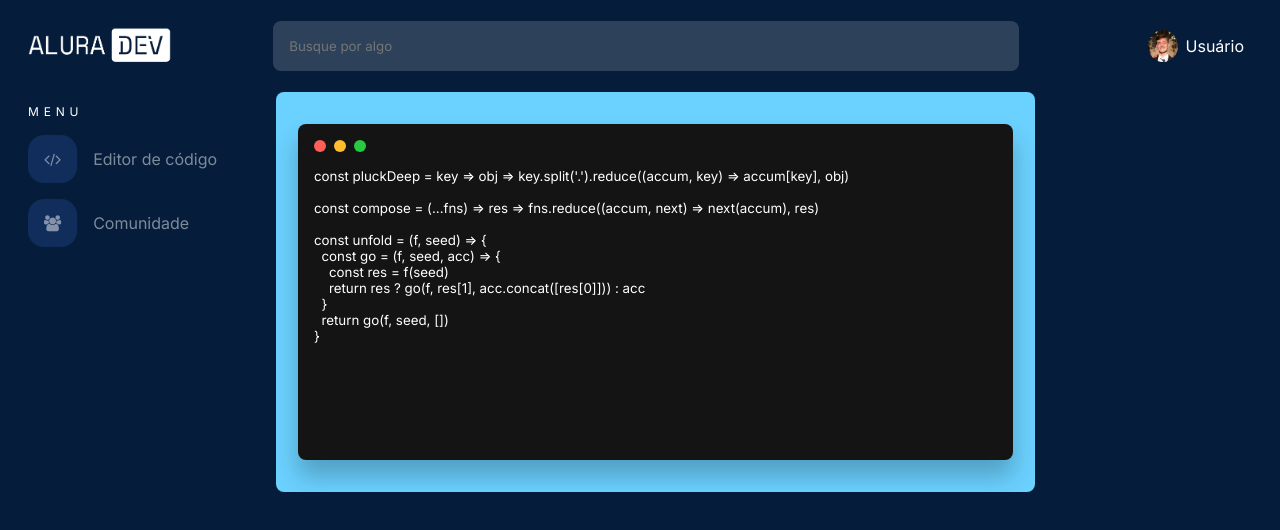
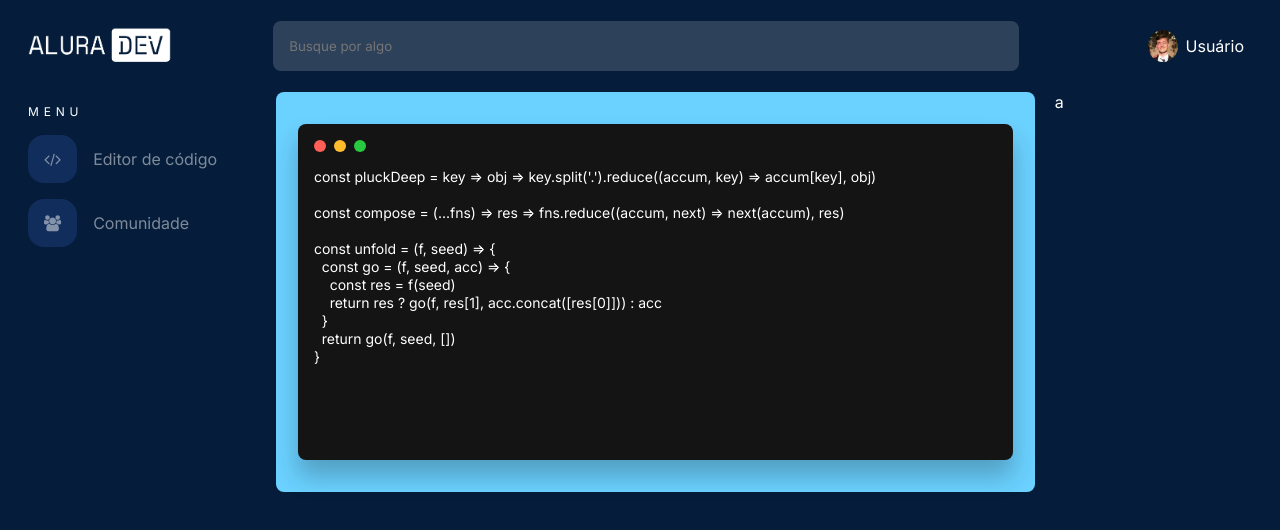
Before and after one commit to FelipePilz/alura-challenge-frontend, an Angular app: page / in a window 1280 px wide. Shown: the top 530 px of the page. Built offline with nearby package versions, Linux system fonts and the light colour scheme.

Commit message:
Modificado estilização da fonte no code-editor

```diff
--- a/src/app/components/code-editor/code-editor.component.html
+++ b/src/app/components/code-editor/code-editor.component.html
@@ -24,6 +24,6 @@ const unfold = (f, seed) => {
         </div>
       </div>
     </div>
-    <div class="form"></div>
+    <div class="form">a</div>
   </form>
 </section>
--- a/src/app/components/code-editor/code-editor.component.scss
+++ b/src/app/components/code-editor/code-editor.component.scss
@@ -59,6 +59,9 @@ form {
           background-color: #141414;
           color: white;
           overflow-y: scroll;
+
+          font-size: 14px;
+          line-height: 18px;
         }
 
         textarea:focus {
```
